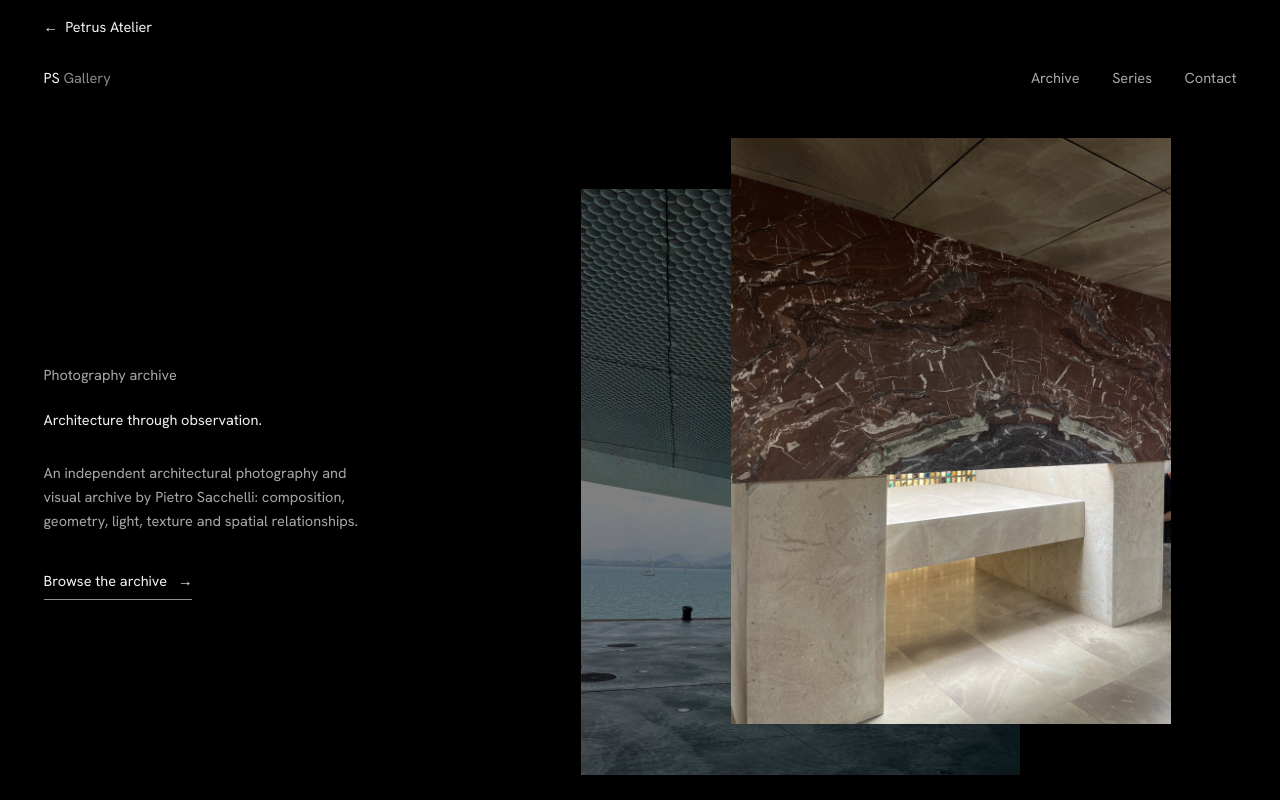
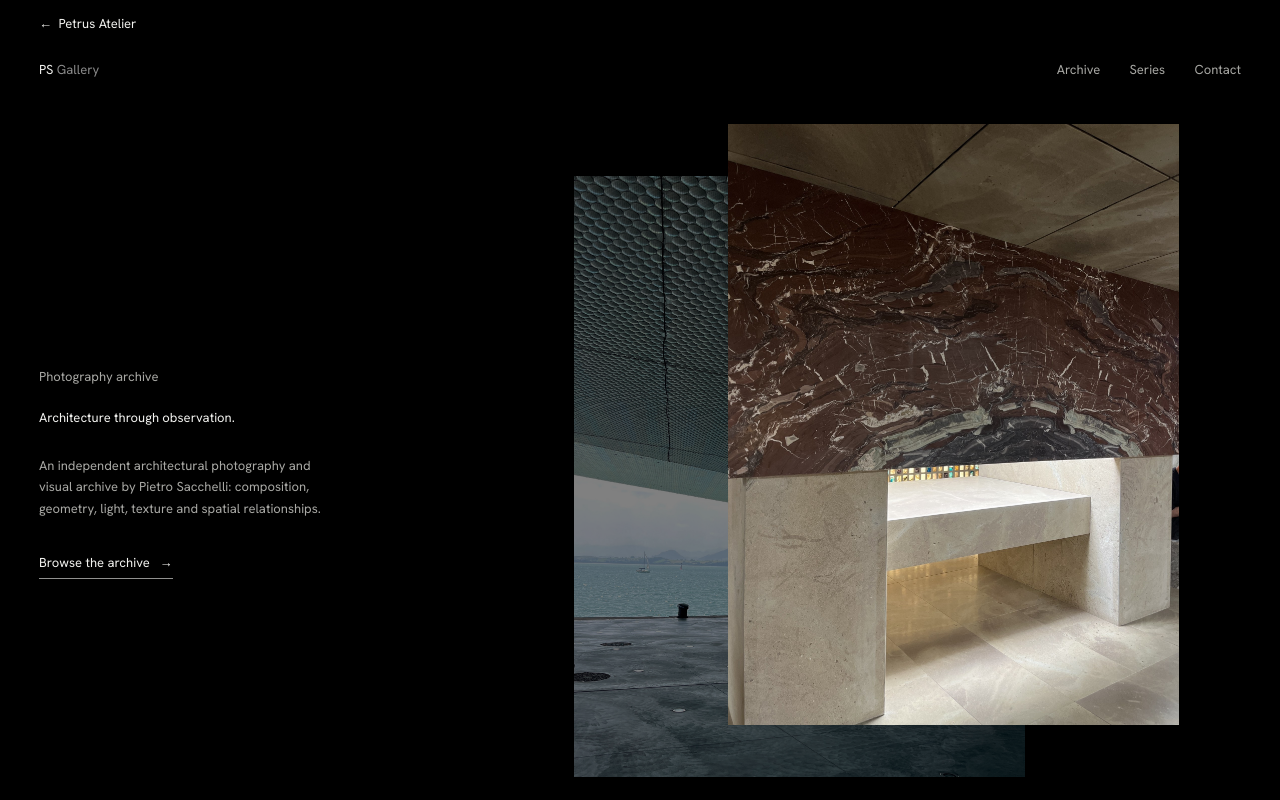
Before and after one commit to pietrosacchelli17/psgallery, a Next.js app: page /psgallery/ in a window 1280 px wide. Shown: the top 800 px of the page. Built offline with nearby package versions, Linux system fonts and the light colour scheme.

Commit message:
Slightly smaller text, no all caps
Co-Authored-By: Claude Sonnet 5.5 <noreply@anthropic.com>

```diff
--- a/src/app/globals.css
+++ b/src/app/globals.css
@@ -19,7 +19,7 @@
 html {
   scroll-behavior: smooth;
   /* Quiet but readable: every rem-based size scales with this. */
-  font-size: 14.5px;
+  font-size: 13px;
 }
 body {
   background: var(--color-cream);
```
